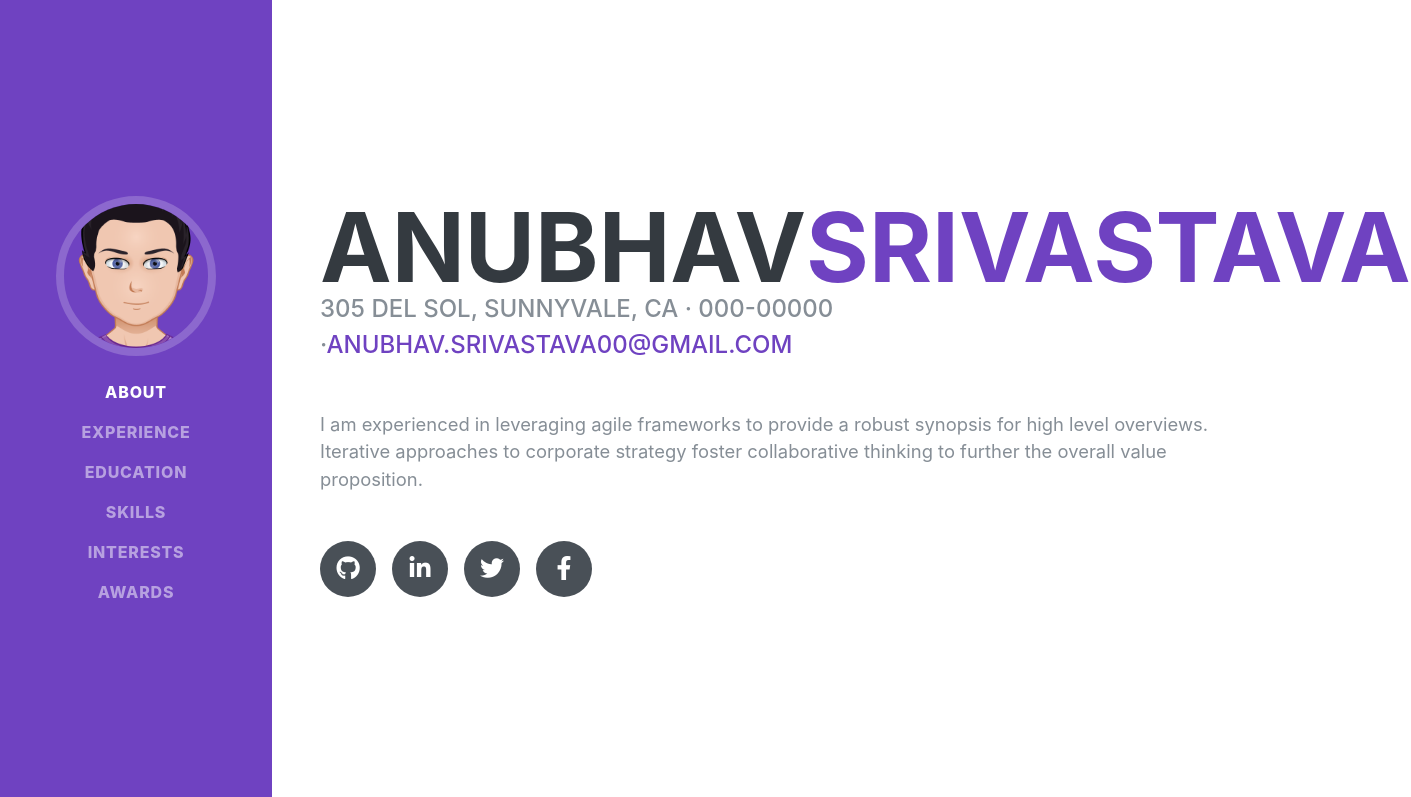
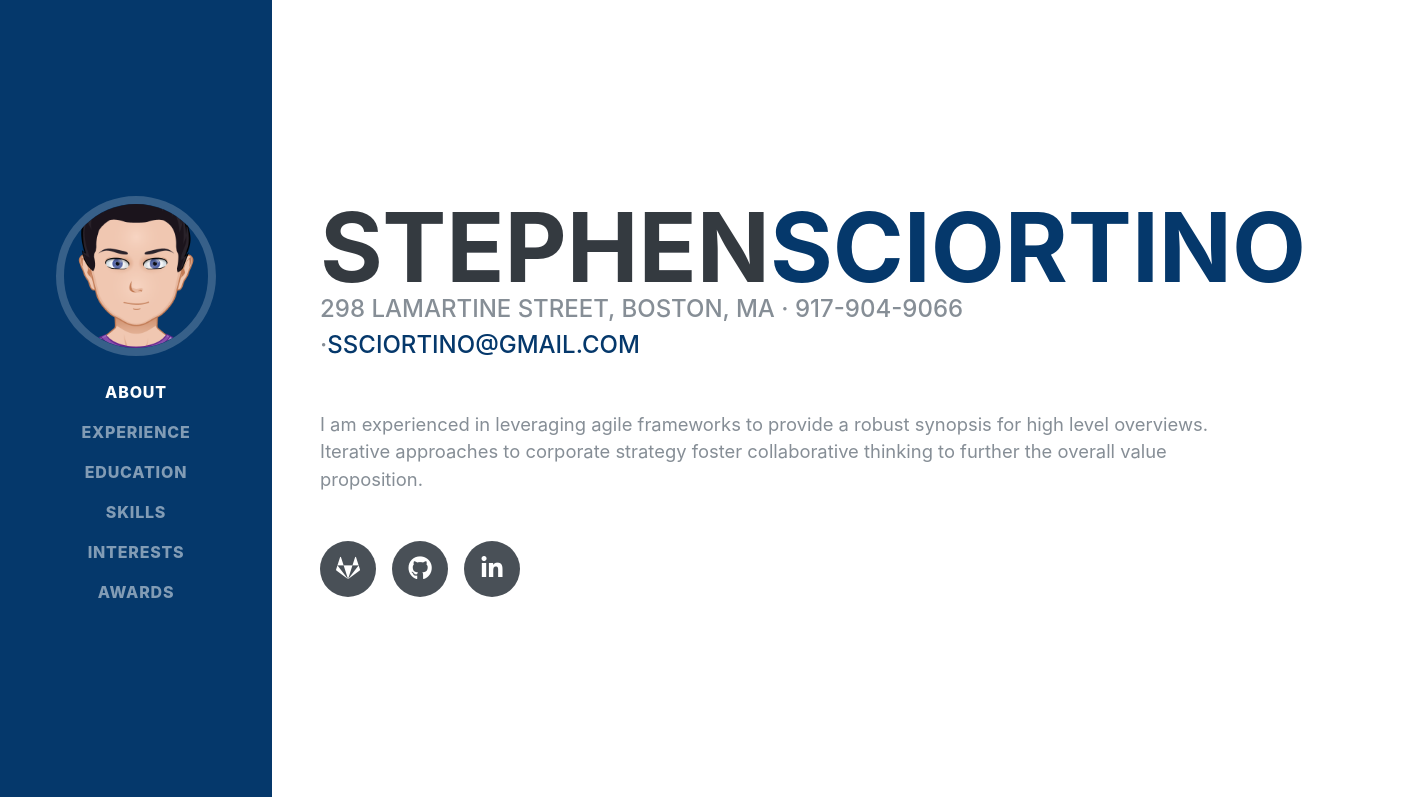
Before and after one commit to sciortino/resume, a Gatsby site: page / in a window 1280 px wide. Shown: the top 797 px of the page, 1411 px wide, since content can reach past the window. Built offline with nearby package versions, Linux system fonts and the light colour scheme; Gatsby itself is replaced by a stand-in of ours; a web font is replaced by a local one.

Commit message:
First set of personalizations

```diff
--- a/config.js
+++ b/config.js
@@ -1,5 +1,5 @@
 module.exports = {
-  siteTitle: 'Gatsby Starter Resume', // <title>
+  siteTitle: 'Stephen Sciortino Resume and Portfolio', // <title>
   manifestName: 'Resume',
   manifestShortName: 'Landing', // max 12 characters
   manifestStartUrl: '/',
@@ -7,33 +7,28 @@ module.exports = {
   manifestThemeColor: '#663399',
   manifestDisplay: 'standalone',
   manifestIcon: 'src/assets/img/website-icon.png',
-  pathPrefix: `/gatsby-starter-resume/`, // This path is subpath of your hosting https://domain/portfolio
-  firstName: 'Anubhav',
-  lastName: 'Srivastava',
+  pathPrefix: `/resume/`, // This path is subpath of your hosting https://domain/portfolio
+  firstName: 'Stephen',
+  lastName: 'Sciortino',
   // social
   socialLinks: [
     {
+      icon: 'fa-gitlab',
+      name: 'Github',
+      url: 'https://gitlab.com/ssciortino',
+    },
+    {
       icon: 'fa-github',
       name: 'Github',
-      url: 'https://github.com/anubhavsrivastava',
+      url: 'https://github.com/sciortino',
     },
     {
       icon: 'fa-linkedin-in',
       name: 'Linkedin',
-      url: 'https://linkedin.com/in/theanubhav/',
-    },
-    {
-      icon: 'fa-twitter',
-      name: 'Twitter',
-      url: 'https://twitter.com/onlyanubhav',
-    },
-    {
-      icon: 'fa-facebook-f',
-      name: 'Facebook',
-      url: 'https://facebook.com/theanubhav',
+      url: 'https://www.linkedin.com/in/stephensciortino/',
     },
   ],
-  email: 'anubhav.srivastava00@gmail.com',
-  phone: '000-00000',
-  address: '305 Del Sol, Sunnyvale, CA',
+  email: 'ssciortino@gmail.com',
+  phone: '917-904-9066',
+  address: '298 Lamartine Street, Boston, MA',
 };
--- a/package.json
+++ b/package.json
@@ -26,8 +26,8 @@
   },
   "scripts": {
     "develop": "gatsby develop",
-    "build": "npm run clean && gatsby build",
-    "deploy": "npm run clean && gatsby build --prefix-paths && gh-pages -d public",
+    "build": "yarn run clean && gatsby build",
+    "deploy": "yarn run clean && gatsby build --prefix-paths && gh-pages -d public",
     "serve": "gatsby serve",
     "clean": "rimraf .cache public",
     "format": "prettier --write '**/*.js'",
--- a/src/assets/sass/_variables.scss
+++ b/src/assets/sass/_variables.scss
@@ -25,7 +25,7 @@ $green: #28a745 !default;
 $teal: #20c997 !default;
 $cyan: #17a2b8 !default;
 
-$primary: $purple !default;
+$primary: #05386B !default;
 $secondary: $gray-600 !default;
 $success: $green !default;
 $info: $cyan !default;
```
